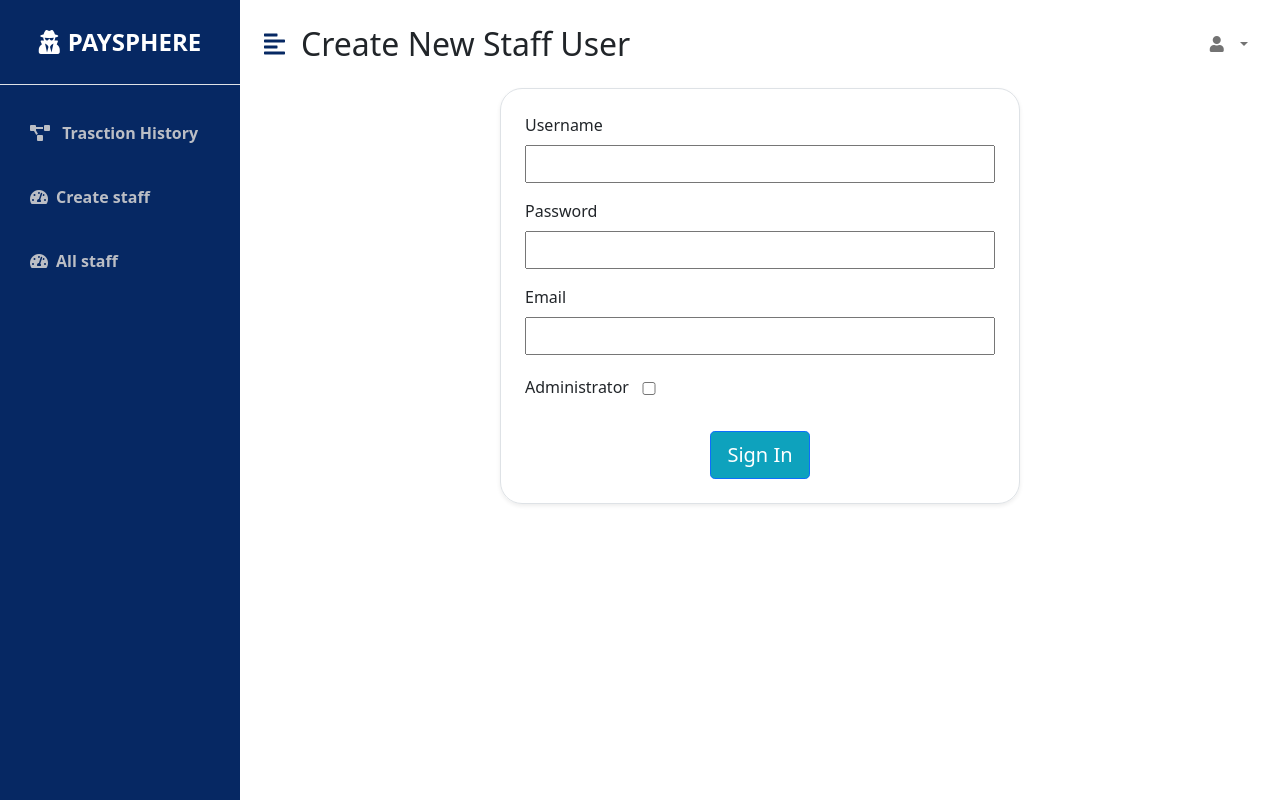
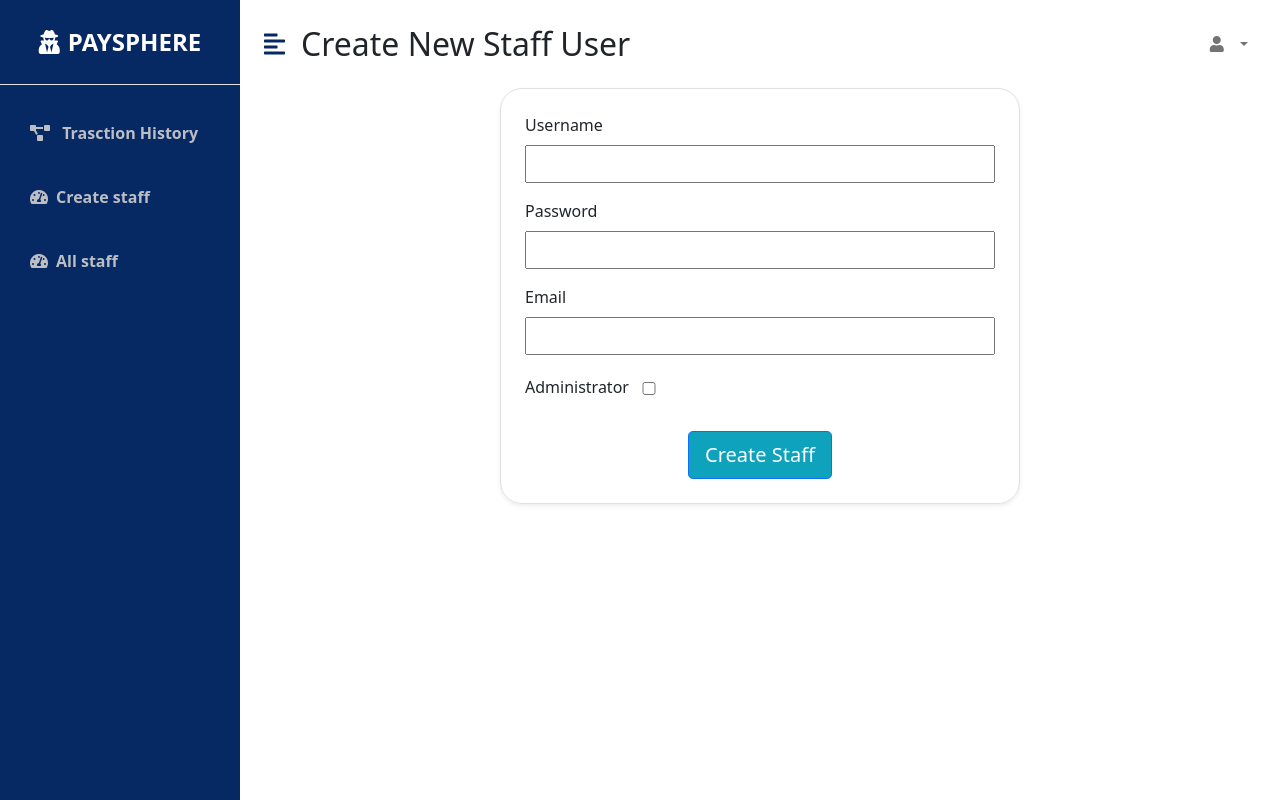
Before and after one commit to DevTotti/Proshare, a Django app: a page that uses templates/Admin/staff_user_create.html in a window 1280 px wide. Run offline with Django 3.2, Linux system fonts and the light colour scheme; a user stored in the database is signed in; parts of the project's set-up code (start-up, migrations or seed data) failed here and were passed over.

Commit message:
fix the staff

```diff
--- a/templates/Admin/staff_user_create.html
+++ b/templates/Admin/staff_user_create.html
@@ -76,7 +76,7 @@
 
 
                 <div class="text-center mt-4">
-                    <button type="submit" class="btn btn-primary btn-lg " style="background-color: #0EA2BD;">Sign In</button>
+                    <button type="submit" class="btn btn-primary btn-lg " style="background-color: #0EA2BD;">Create Staff</button>
                 </div>
             </form>
 
```
